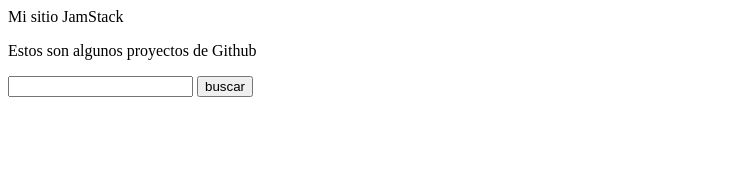
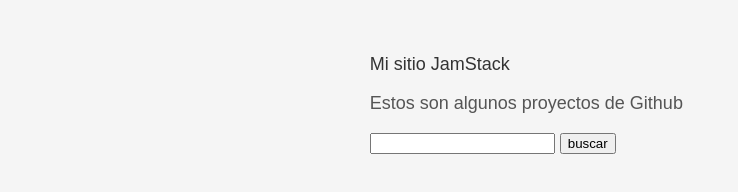
Before and after one commit to JoseAFlores777/ceutec-jamstack, a plain HTML site: page index.html in a window 1280 px wide. Both pictures are taken after a click on the button "buscar". Shown: the whole page, without its empty margins (0-738 px from the left). Drawn offline with Linux system fonts and the light colour scheme; no server answers.

Commit message:
Taller JamStack

```diff
--- a/index.html
+++ b/index.html
@@ -4,6 +4,7 @@
     <meta charset="UTF-8">
     <meta http-equiv="X-UA-Compatible" content="IE=edge">
     <meta name="viewport" content="width=device-width, initial-scale=1.0">
+    <link rel="stylesheet" href="/styles.css">
     <title>JamStack</title>
 </head>
 <body>
@@ -14,7 +15,10 @@
         </p>
         <input type="text" name="name" id="name">
         <button id="buscar" type="button">buscar</button>
+        <div id="contenido">
+
+        </div>
     </main>
-
+    <script type="module" src="/main.js"></script>
 </body>
 </html>
--- /dev/null
+++ b/main.js
@@ -0,0 +1,27 @@
+
+const button = document.getElementById('buscar');
+
+const listaRespos = async username => {
+
+    const respos = await fetch(`https://api.github.com/users/${username}/repos?type=owner&sort=updated`)
+        .then(res => res.json());
+
+    const content = document.getElementById('contenido');
+
+    const markup = respos.map(repo =>
+         `<li>
+
+        <a href="${repo.html_url}">${repo.name}</a>
+
+        </li>`
+    );
+
+    content.innerHTML = `${markup.join('')}`
+};
+
+
+button.onclick = function () {
+    const nameRepo = document.getElementById("name").value;
+
+    listaRespos(nameRepo);
+}
--- /dev/null
+++ b/styles.css
@@ -0,0 +1,18 @@
+html,
+body{
+    color: #555;
+    font-family: sans-serif;
+    font-size: 18px;
+    margin: 0;
+    background-color: whitesmoke;
+}
+
+main{
+    margin: 3rem auto;
+    max-width: 90vw;
+    width: 54ch;
+}
+
+header{
+    color: #333;
+}
```
